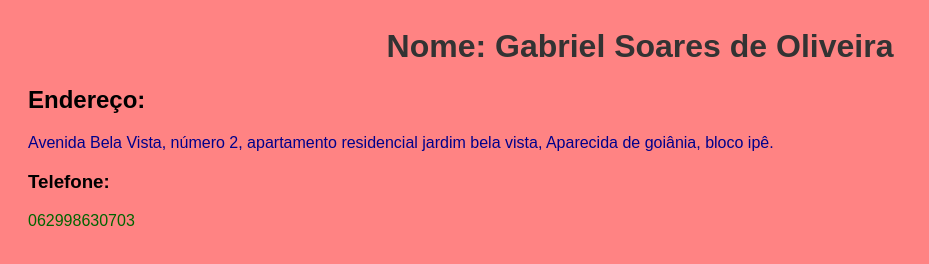
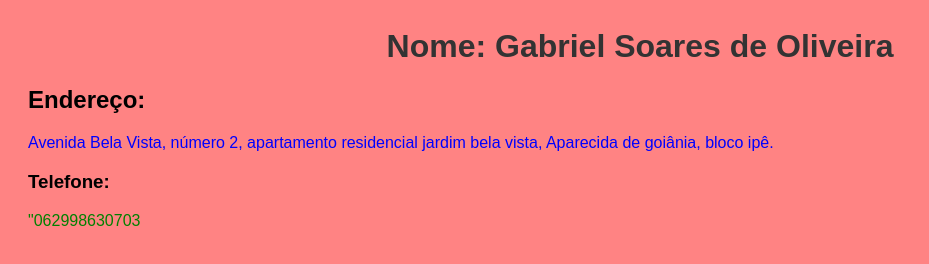
Before and after one commit to Gabriel485s/atividade3, a plain HTML site: page index.html in a window 1280 px wide. Shown: the whole page, without its empty margins (0-929 px from the left). Drawn offline with Linux system fonts and the light colour scheme.

Commit message:
Update index.html

```diff
--- a/index.html
+++ b/index.html
@@ -18,8 +18,8 @@
     </style>
         <h1>Nome: Gabriel Soares de Oliveira</h1>
         <h2>Endereço:</h2>
-        <p><font color = "#00008B">Avenida Bela Vista, número 2, apartamento residencial jardim bela vista, Aparecida de goiânia, bloco ipê.</font></p>
+        <p><span style="color: blue">Avenida Bela Vista, número 2, apartamento residencial jardim bela vista, Aparecida de goiânia, bloco ipê.</span></p>
         <h3>Telefone:</h3>
-        <p><font color = "#006400">062998630703</font></p>
+        <p><span style="color: green">"062998630703</span></p>
     </body>
 </html>
```
